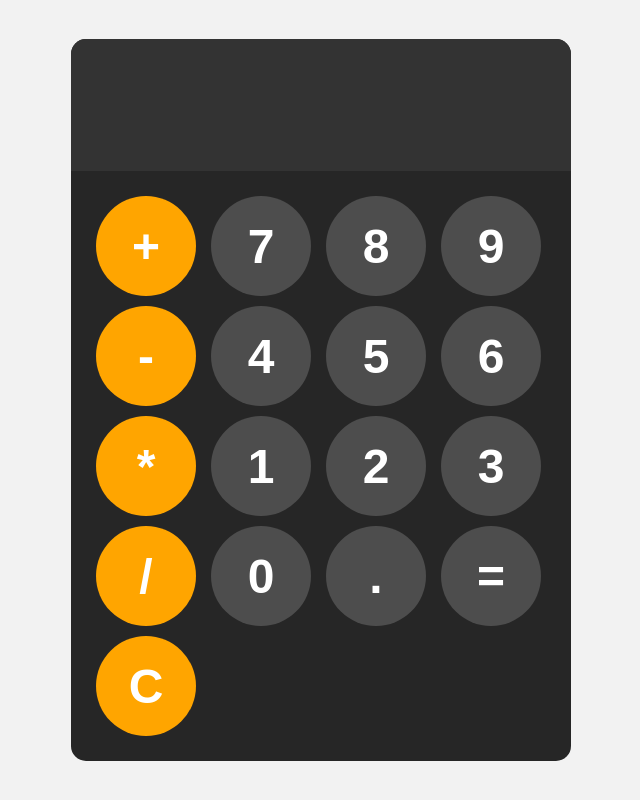
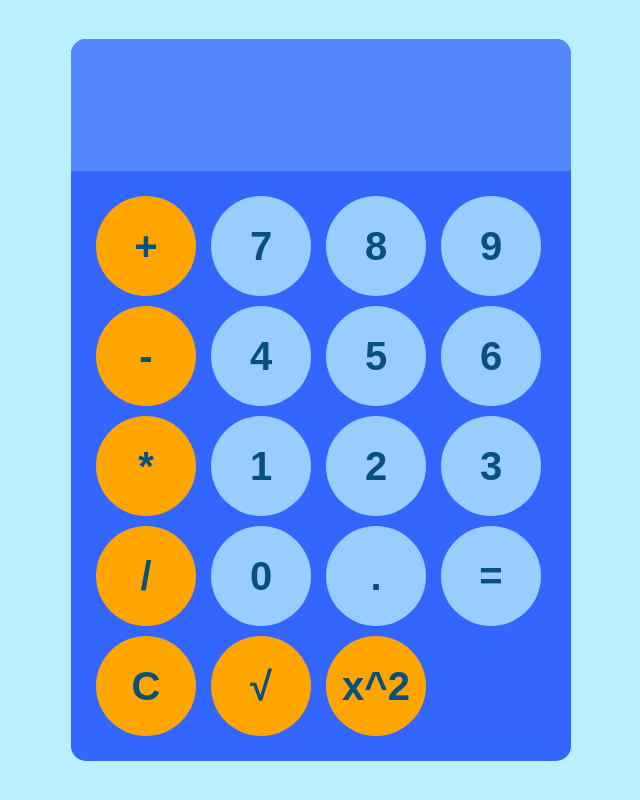
Before and after one commit to nemethkoppany/hazi-calculator, a plain HTML site: page index.html in a window 1280 px wide. Shown: the whole page, without its empty margins (319-959 px from the left). Drawn offline with Linux system fonts and the light colour scheme.

Commit message:
comments, customized to my liking, new feature: If the reuslt is 'Error', you don't have to clear, you can type normally, Currently sqrt and pow are not working

```diff
--- a/index.html
+++ b/index.html
@@ -3,13 +3,16 @@
 <head>
     <meta charset="UTF-8">
     <meta name="viewport" content="width=device-width, initial-scale=1.0">
-    <link rel="stylesheet" href="style.css">
+    <link rel="stylesheet" href="style.css"> <!-- CSS belinkelése a HTML-be -->
     <title>Document</title>
 </head>
 <body>
+        <!-- id-k megadása(id: olyan egyedi jelző, amire css-ben,JavaScriptben stb. lehet hivatkozni ha szeretnénk megváltoztatni valamit azon a részen amire ráraktuk) -->
+        <!-- class-ok megadása(class: olyan jelző ami gyakorlatilag ugyan olyan mint az id csak ezt egyszerre több elemre is fel lehet rakni ) -->
         <div id="calculator">
-            <input id="display" readonly>
+            <input id="display" readonly><!-- readonly: Nem lehet bele írni -->
             <div id="keys">
+                <!-- Onlick: JavaScirpt függvény amellyel meg lehet hívni például egy függvényt ami a gomb megnyomásakor aktiválódik -->
                 <button onclick="appendToDisplay('+')" class="operator-btn">+</button>
                 <button onclick="appendToDisplay('7')">7</button>
                 <button onclick="appendToDisplay('8')">8</button>
@@ -27,9 +30,11 @@
                 <button onclick="appendToDisplay('.')">.</button>
                 <button onclick="calculate()">=</button>
                 <button onclick="clearDisplay()" class="operator-btn">C</button>
+                <button onclick="appendToDisplay('√')" class="operator-btn">&radic;</button>
+                <button onclick="appendToDisplay('x^2')" class="operator-btn">x^2</button>
             </div>
         </div>
 
-        <script src="main.js"></script>
+        <script src="main.js"></script><!-- Script beágyazása a HTML-be -->
 </body>
 </html>
--- a/main.js
+++ b/main.js
@@ -1,19 +1,55 @@
-const display  = document.getElementById("display");
+const display  = document.getElementById("display"); //Egy display nevű változóban eltároljuk a display id-jű input adatait.
 
-function appendToDisplay(input){
-    display.value += input;
+function appendToDisplay(input){ //Függvény egy bemeneti paramétert vár, az input értéket szeretnénk hozzáfűzni a display-hez
+   if(display.value == 'Error'){
+    display.value = '';
+   }
+    display.value += input; //A display értékéhez hozzácsatolja az inputot. Például: display.value = 5,input = "+", input = 7 --> 5 + 7
 }
 
-function clearDisplay(){
-    display.value = "";
+function clearDisplay(){//Ez a függvény a C, azaz Clear gombhoz van hozzárendelve
+    display.value = "";//Amikor a C gomb lenyomásra kerül a display értéke egy üres karakter, azaz semmi lesz.
 }
 
-function calculate(){
-    try{display.value = eval(display.value);
+function calculate(){//A számológép számolásáért felelős függvény
+
+    if(display.value == '√'){
+        try{display.value = Math.sqrt(display.value)
+    }
+    catch(error){
+        display.value = "Error";
+    }
+
+    if(display.value == 'x^2'){
+        try{display.value = Math.pow(display.value, 2)
+    }
+    catch(error){
+        display.value = "Error";
+    }
+}
+}
+    try{display.value = eval(display.value);//Az Eval egy beépített operátor ami kiszámolja (esetünkben) az display-en lévő számokat, ez az operátor képes felismerni az számtani jeleket.
+                                            //Ez az egész egy try-catch függvényben van. Ez megpróbálja elvégezni a műveletet(try) és Ha valamilyen probléma van, például nem fejeztük be a műveletet (3 - ) akkor azt a hibát elkapja(catch)
+                                            //és a display értéke 'Error' lesz.
 
     }catch(error){
         display.value = "Error";
     }
 
 
+    if(display.value.includes( '√')){
+        try{display.value = Math.sqrt(display.value)
+    }
+    catch(error){
+        display.value = "Error";
+    }
+
+    if(display.value.includes( 'x^2')){
+        try{display.value = Math.pow(display.value, 2)
+    }
+    catch(error){
+        display.value = "Error";
+    }
 }
+}
+}
--- a/style.css
+++ b/style.css
@@ -1,62 +1,61 @@
-#keys{
-    display: grid;
-    grid-template-columns: repeat(4, 1fr);
-    gap: 10px;
-    padding: 25px;
+#keys{ /* ez egy id*/
+    display: grid; /*A keys idét videlő elemek rácsos szerkezetbe rendeződnek */
+    grid-template-columns: repeat(4, 1fr);/*Ezzel tudjuk megadni, hogy a rácsos szerkezetben egy sorban hány elem legyen */
+    gap: 10px;/*Ezzel adjuk meg, hogy Két elem között mekkora legyen a távolság */
+    padding: 25px;/*Szegélyektől való távolság */
 }
 
-button{
-    width: 100px;
-    height: 100px;
-    border-radius: 50px;
-    border: none;
-    background-color: hsl(0, 0%, 30%);
-    color: white;
-    font-size:3rem ;
-    font-weight: bold;
-    cursor: pointer;
+button{/*ide azért nincs szükség .-ra vagy #-re mert ez egy beépített HTML tag*/
+    width: 100px;/*gombok szélessége*/
+    height: 100px;/*gombok magassága*/
+    border-radius: 50px;/*szegélyek lekerekítettsége*/
+    border: none;/*szegélyek*/
+    background-color: #99ccff;/*gombok színe (számokat leszámítva)*/
+    color: #0a507c;/*számok és jelek színe*/
+    font-size:2.5rem ;/*számok mérete*/
+    font-weight: bold;/*számok típusa(félkövér)*/
+    cursor: pointer;/*amikor az egér rámegy egy gombra megváltozik*/
 }
 #calculator{
-    font-family: Arial;
-    background-color: hsl(0, 0%, 15%);
-    border-radius:15px ;
-    max-width: 500px;
-    overflow: hidden;
+    background-color: #3366ff;/*a számológép testének színe*/
+    border-radius:15px ;/*szeélyek lekerekítettsége*/
+    max-width: 500px;/*maximum szélesség*/
+    overflow: hidden;/*ha van olyan elem (például szám a displaynél) ami túlmenne a megadott határokon, az tűnnyön el*/
 }
 
 #display{
-    width: 100%;
-    padding: 20px;
-    font-size: 5rem;
-    text-align: left;
-    border: none;
-    background-color: hsl(0, 0%, 20%);
-    color: white;
+    width: 100%;/*szélesség*/
+    padding: 20px;/*szegélytől való távolság*/
+    font-size: 5rem;/*elemek mérete*/
+    text-align: left;/*a megjelenő számok igazítása*/
+    border: none;/*szegélyek*/
+    background-color: #5588ff;/*display színe*/
+    color: #bbeeff;/*displayben megjelenő számok színe*/
 }
 body{
-    margin: 0;
-    display: flex;
-    justify-content: center;
-    align-items: center;
-    height: 100vh;
-    background-color: hsl(0, 0%, 95%);
+    margin: 0;/*margók*/
+    display: flex;/*könyebben elrendezhetők a body-n belül elhelyezkedő elemek*/
+    justify-content: center;/*a főtengelyek mentén középre helyezi az elemekt*/
+    align-items: center;/* középre helyezi az elemekt*/
+    height: 100vh;/*viewport height magasság, az adott elem pontosan a böngészőablak teljes magasságával lesz egyenlő*/
+    background-color: #bbeeff;/*a body háttérszíne*/
 }
 
-button:hover{
-    background-color: hsl(0, 0%, 40%);
+button:hover{/*Ez akkor lép életbe, ha az egérmutató egy gomb fölött van*/
+    background-color: #89CFF0;
 }
 
-button:active{
-    background-color: hsl(0, 0%, 50%);
+button:active{/*Ez akkor lép életbe, ha egy gomb le van nyomva*/
+    background-color:#9fdefb;
 }
-.operator-btn{
-    background-color: orange;
+.operator-btn{/*Ez a műveletgombok színének megváltoztatása*/
+    background-color: #ffa500 ;
 }
 
-.operator-btn:hover{
-    background-color: rgb(149, 97, 0);
+.operator-btn:hover{/*A a műveletgomb fölött lebeg az egérmutató*/
+    background-color: #ffae42;
 }
 
-.operator-btn:active{
-    background-color: rgb(99, 68, 10);
+.operator-btn:active{/*Ha a műveletgomb le van nyomva*/
+    background-color: #ffbf00;
 }
```
